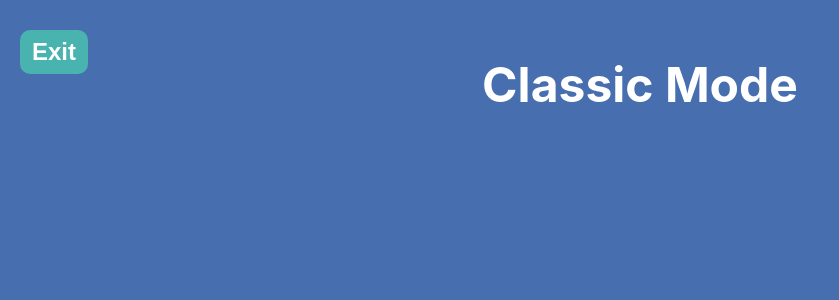
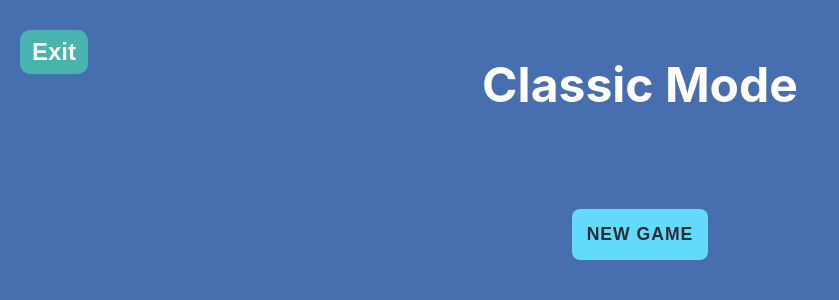
Before and after one commit to RunningFok/wordle-web-game, a React (Create React App) app in the folder frontend/: page / in a window 1280 px wide. Both pictures are taken after a click on the button "CLASSIC MODE". Shown: the top 300 px of the page, without its empty margins (0-839 px from the left). Built offline with nearby package versions, Linux system fonts and the light colour scheme; the HTML template or start-up script is replaced by a standard one.

Commit message:
[Create-Game-Page] Added Layout for GameControl in GamePage to start new game

```diff
--- a/frontend/src/App.css
+++ b/frontend/src/App.css
@@ -108,3 +108,55 @@
   color: #ffffff;
   font-weight: bold;
 }
+
+.game-container {
+  max-width: 600px;
+  margin: 0 auto;
+  padding: 20px;
+}
+
+.game-controls {
+  margin: 20px 0;
+}
+
+.game-controls button {
+  padding: 12px 24px;
+  font-size: 1rem;
+  background-color: #61dafb;
+  color: #282c34;
+  border: none;
+  border-radius: 8px;
+  cursor: pointer;
+  margin: 0 10px;
+  transition: all 0.3s ease;
+}
+
+.game-controls button:hover {
+  background-color: #4fa8c5;
+}
+
+.game-status {
+  margin: 20px 0;
+  font-size: 1.2rem;
+  font-weight: bold;
+}
+
+.game-status button{
+  padding: 15px;
+  font-size: 1.1rem;
+  font-weight: bold;
+  border: none;
+  border-radius: 8px;
+  cursor: pointer;
+  transition: all 0.3s ease;
+  text-transform: uppercase;
+  letter-spacing: 1px;
+}
+
+.game-status.won {
+  color: #538d4e;
+}
+
+.game-status.lost {
+  color: #ff6b6b;
+}
--- /dev/null
+++ b/frontend/src/components/GameControl.tsx
@@ -0,0 +1,19 @@
+import React from 'react';
+import { GameState } from '../types/core';
+
+interface GameControlProps {
+  gameState: GameState;
+  onNewGame: () => void;
+}
+
+export const GameControl: React.FC<GameControlProps> = ({ gameState, onNewGame }) => {
+  return (
+    <div className="game-controls">
+      <div className="game-status">
+        <button onClick={onNewGame}>
+          {gameState.gameStatus === 'playing' ? 'New Game' : 'Play Again'}
+        </button>
+      </div>
+    </div>
+  );
+};
--- a/frontend/src/components/GamePage.tsx
+++ b/frontend/src/components/GamePage.tsx
@@ -1,4 +1,5 @@
 import React from 'react';
+import { GameControl } from './GameControl';
 import { GameState } from '../types/core';
 
 interface GamePageProps {
@@ -24,6 +25,12 @@ export const GamePage: React.FC<GamePageProps> = ({
             </div>
           </div>
         </header>
+        <main className="game-container">
+            <GameControl
+                gameState={gameState}
+                onNewGame={onNewGame}
+            />
+        </main>
       </div>
     );
   };
```
